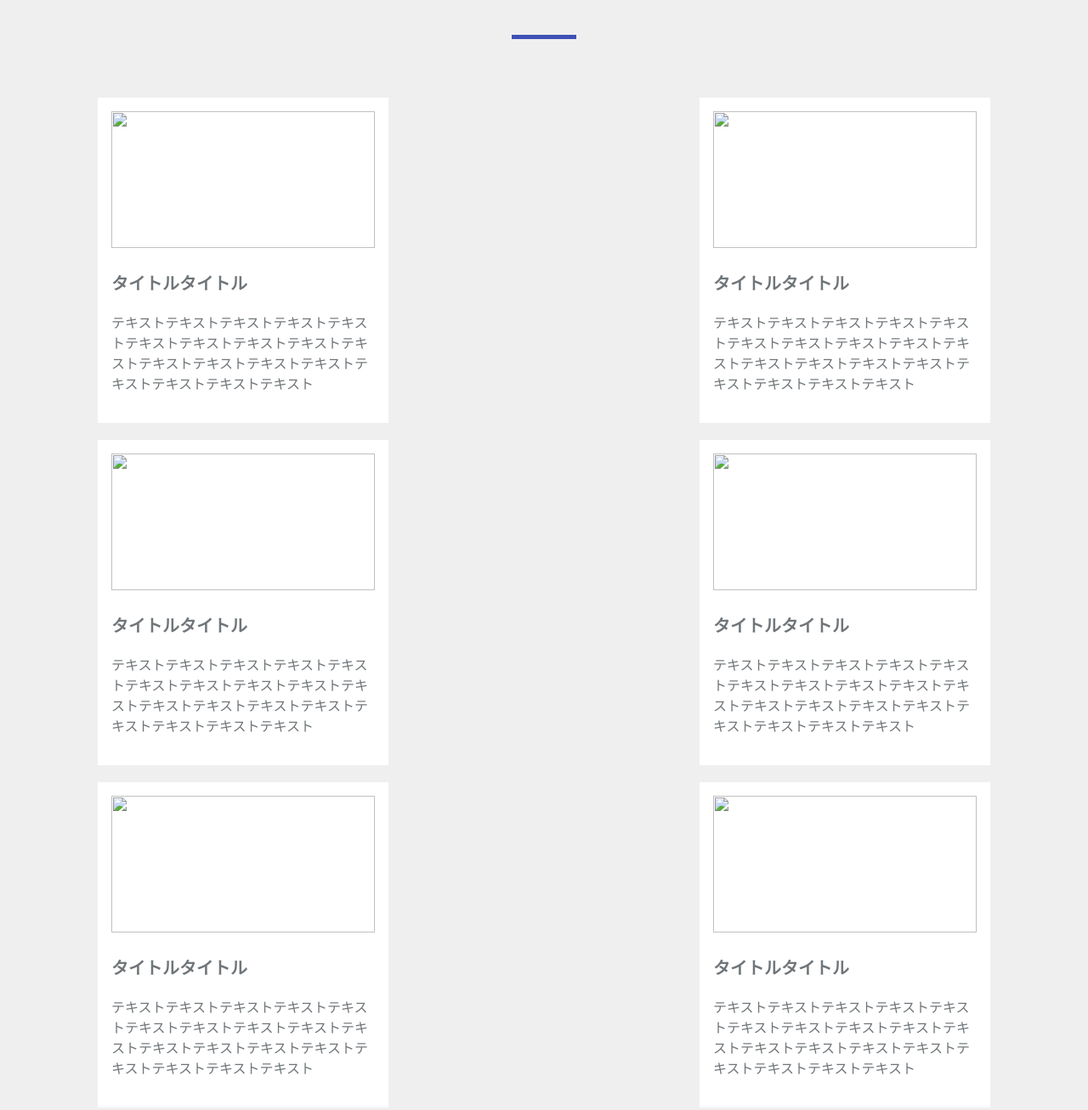
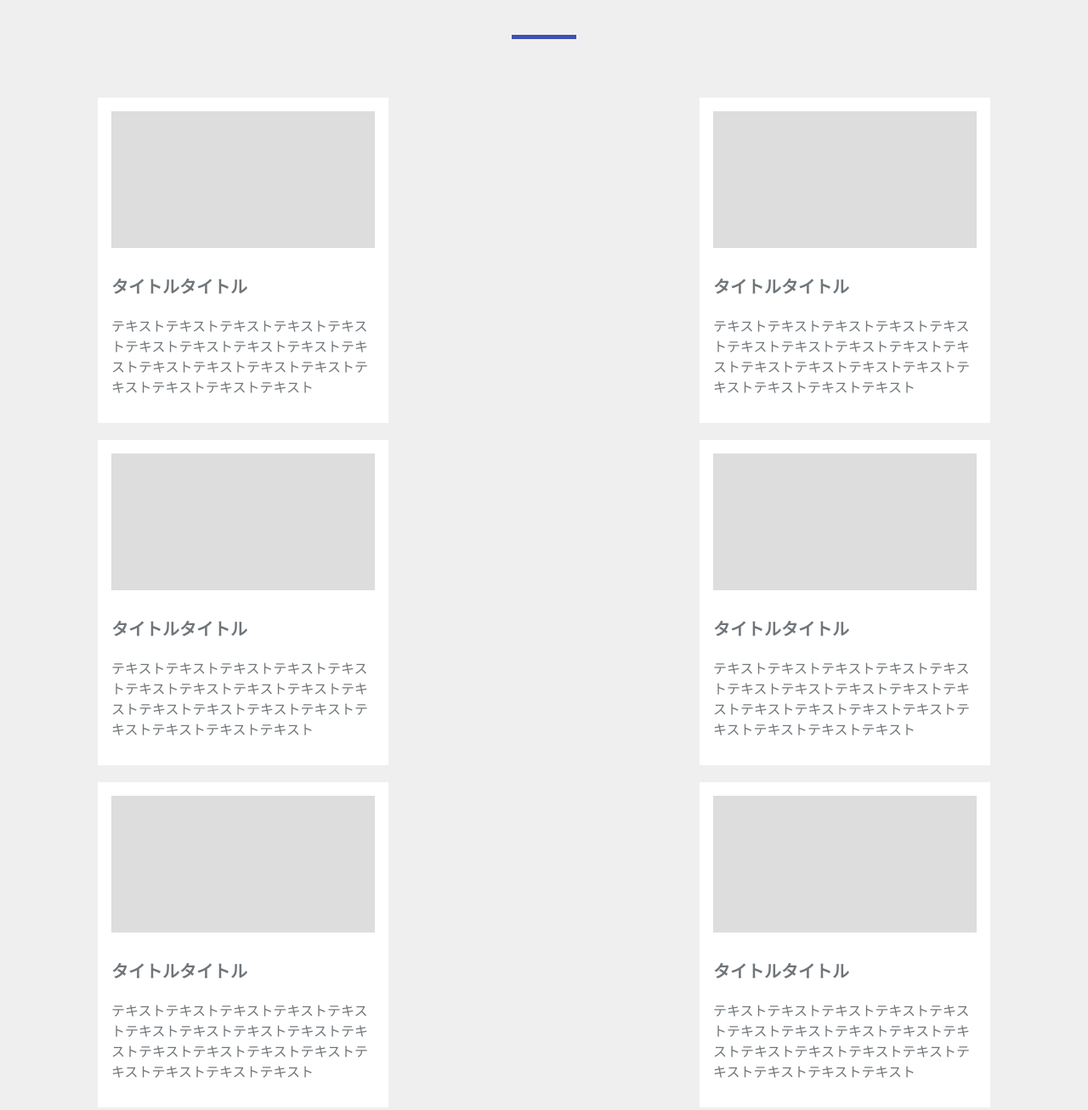
Before and after one commit to iamyakitorikun/iamyakitorikun.github.io, a plain HTML site: page index.html in a window 1280 px wide. Shown: the part 840-2147 px from the top of the page at 85% size. Drawn offline with Linux system fonts and the light colour scheme.

Commit message:
Update index.html

```diff
--- a/index.html
+++ b/index.html
@@ -10,7 +10,7 @@
 <body>
   <header>
     <div class="header-top">
-      <img class="logo" src="img/logo.png">
+      <img class="logo" src="sass/img/logo.png">
       <ul class="info">
         <li class="active">Card</li>
         <li>News</li>
@@ -31,32 +31,32 @@
   <div class="underline"></div>
   <div class="cardflex">
     <div class="card">
-      <img src="img/card-img-1.svg" alt="">
+      <img src="sass/img/card-img-1.svg" alt="">
       <h5>タイトルタイトル</h5>
       <p>テキストテキストテキストテキストテキストテキストテキストテキストテキストテキストテキストテキストテキストテキストテキストテキストテキストテキスト</p>
     </div>
     <div class="card">
-      <img src="img/card-img-1.svg" alt="">
+      <img src="sass/img/card-img-1.svg" alt="">
       <h5>タイトルタイトル</h5>
       <p>テキストテキストテキストテキストテキストテキストテキストテキストテキストテキストテキストテキストテキストテキストテキストテキストテキストテキスト</p>
     </div>
     <div class="card">
-      <img src="img/card-img-1.svg" alt="">
+      <img src="sass/img/card-img-1.svg" alt="">
       <h5>タイトルタイトル</h5>
       <p>テキストテキストテキストテキストテキストテキストテキストテキストテキストテキストテキストテキストテキストテキストテキストテキストテキストテキスト</p>
     </div>
     <div class="card">
-      <img src="img/card-img-1.svg" alt="">
+      <img src="sass/img/card-img-1.svg" alt="">
       <h5>タイトルタイトル</h5>
       <p>テキストテキストテキストテキストテキストテキストテキストテキストテキストテキストテキストテキストテキストテキストテキストテキストテキストテキスト</p>
     </div>
     <div class="card">
-      <img src="img/card-img-1.svg" alt="">
+      <img src="sass/img/card-img-1.svg" alt="">
       <h5>タイトルタイトル</h5>
       <p>テキストテキストテキストテキストテキストテキストテキストテキストテキストテキストテキストテキストテキストテキストテキストテキストテキストテキスト</p>
     </div>
     <div class="card">
-      <img src="img/card-img-1.svg" alt="">
+      <img src="sass/img/card-img-1.svg" alt="">
       <h5>タイトルタイトル</h5>
       <p>テキストテキストテキストテキストテキストテキストテキストテキストテキストテキストテキストテキストテキストテキストテキストテキストテキストテキスト</p>
     </div>
```
